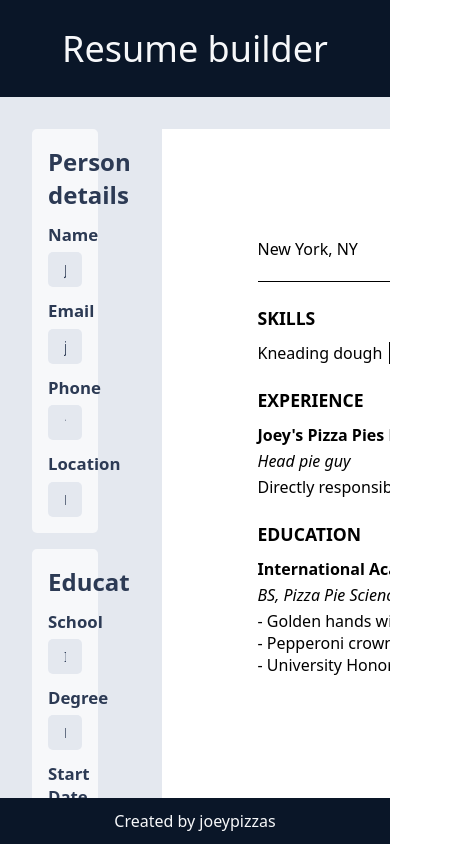
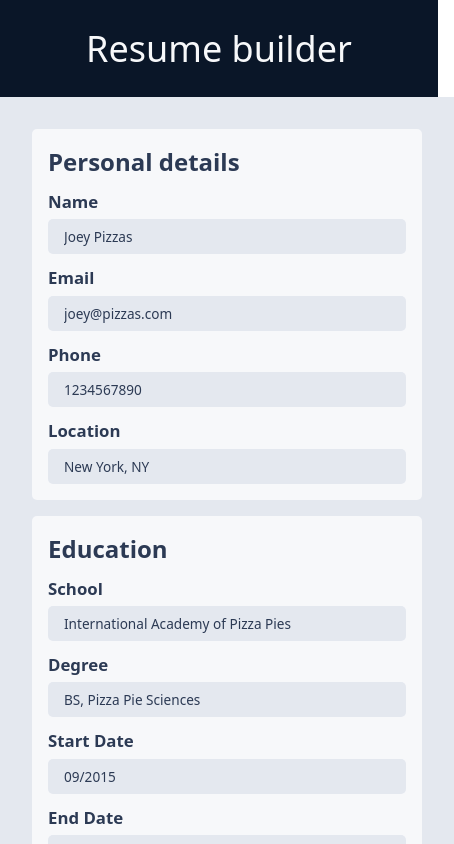
Before and after one commit to joeypizzas/resume-app, a React (Vite) app: page / in a window 390 px wide. Shown: the top 844 px of the page, 454 px wide, since content can reach past the window. Built offline with nearby package versions, Linux system fonts and the light colour scheme.

Commit message:
Added width media query

```diff
--- a/src/components/Footer/Footer.css
+++ b/src/components/Footer/Footer.css
@@ -20,3 +20,9 @@ a {
 a:hover {
   color: var(--color-blue);
 }
+
+@media (max-width: 768px) {
+  .footer {
+    width: 100%;
+  }
+}
--- a/src/components/Header/Header.css
+++ b/src/components/Header/Header.css
@@ -9,3 +9,9 @@
   background-color: var(--color-navy);
   color: var(--color-bg);
 }
+
+@media (max-width: 768px) {
+  .header {
+    width: 100%;
+  }
+}
--- a/src/components/ResumeBuilder/ResumeBuilder.css
+++ b/src/components/ResumeBuilder/ResumeBuilder.css
@@ -9,3 +9,9 @@
   overflow-y: auto;
   width: 25%;
 }
+
+@media (max-width: 768px) {
+  .resume-builder {
+    width: 100%;
+  }
+}
--- a/src/components/ResumeContainer/ResumeContainer.css
+++ b/src/components/ResumeContainer/ResumeContainer.css
@@ -5,3 +5,10 @@
   flex: 1;
   overflow-y: auto;
 }
+
+@media (max-width: 768px) {
+  .resume-container {
+    flex-direction: column;
+    overflow-y: unset;
+  }
+}
--- a/src/components/ResumePreviewContainer/ResumePreviewContainer.css
+++ b/src/components/ResumePreviewContainer/ResumePreviewContainer.css
@@ -7,3 +7,9 @@
   overflow-y: auto;
   width: 75%;
 }
+
+@media (max-width: 768px) {
+  .resume-preview-container {
+    width: 100%;
+  }
+}
```
